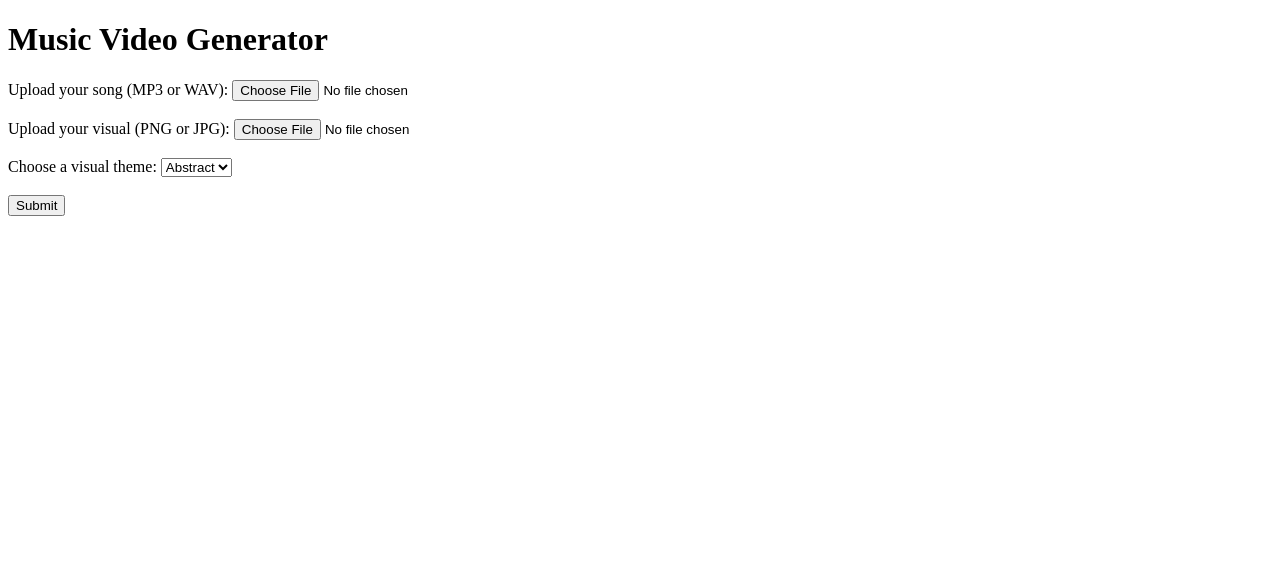
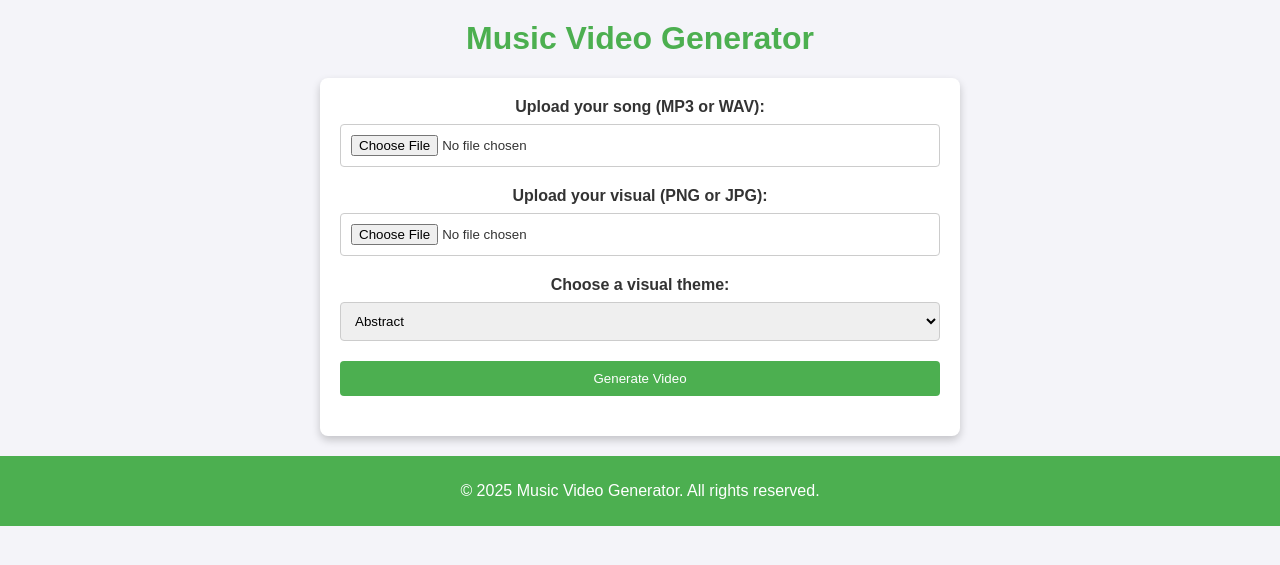
Before and after one commit to njg37/music_video_generator, a Flask app: page / in a window 1280 px wide. Shown: the top 565 px of the page. Run offline with Flask 3, Linux system fonts and the light colour scheme.

Commit message:
video generated with photo

```diff
--- a/app.py
+++ b/app.py
@@ -1,16 +1,19 @@
 from flask import Flask, request, render_template, send_from_directory
 from werkzeug.utils import secure_filename
 import os
+import matplotlib
+matplotlib.use('Agg')  # Use non-interactive backend for matplotlib
 from utils.audio_analysis import analyze_audio
 from utils.visual_effects import create_waveform_visual
 from utils.video_generator import generate_video
+from datetime import datetime
 
 app = Flask(__name__)
 
 # Configure upload folder and allowed extensions
 UPLOAD_FOLDER = 'uploads'
 OUTPUT_FOLDER = 'output'
-ALLOWED_EXTENSIONS = {'mp3', 'wav', 'm4a'}
+ALLOWED_EXTENSIONS = {'mp3', 'wav', 'm4a', 'jpg', 'jpeg', 'png', 'gif'}
 
 app.config['UPLOAD_FOLDER'] = UPLOAD_FOLDER
 app.config['OUTPUT_FOLDER'] = OUTPUT_FOLDER
@@ -26,44 +29,48 @@ def allowed_file(filename):
 @app.route('/', methods=['GET', 'POST'])
 def index():
     if request.method == 'POST':
-        # Handle music file upload
-        file = request.files.get('audio')
-        if file and allowed_file(file.filename):
-            filename = secure_filename(file.filename)
-            filepath = os.path.join(app.config['UPLOAD_FOLDER'], filename)
-            file.save(filepath)
+        audio_file = request.files.get('audio')
+        image_file = request.files.get('image')  # Optional image upload
+
+        # Validate audio file
+        if audio_file and allowed_file(audio_file.filename):
+            audio_filename = secure_filename(audio_file.filename)
+            audio_filepath = os.path.join(app.config['UPLOAD_FOLDER'], audio_filename)
+            audio_file.save(audio_filepath)
+            print(f"Audio file saved to: {audio_filepath}")
 
             try:
-                # Analyze the audio file (tempo, beats, waveform)
-                tempo, beats, waveform = analyze_audio(filepath)
+                # Analyze the audio file
+                tempo, beats, waveform = analyze_audio(audio_filepath)
+                sr = 22050  # Pass dynamically if `analyze_audio` provides it
 
-                # Create visual based on the audio
-                visual_image_path = os.path.join('assets', 'waveform.png')
-                os.makedirs('assets', exist_ok=True)  # Ensure assets directory exists
-                create_waveform_visual(waveform, 22050)
+                # Validate and handle image file
+                if image_file and allowed_file(image_file.filename):
+                    image_filename = secure_filename(image_file.filename)
+                    visual_image_path = os.path.join(app.config['UPLOAD_FOLDER'], image_filename)
+                    image_file.save(visual_image_path)
+                    print(f"Uploaded image saved to: {visual_image_path}")
+                else:
+                    visual_image_path = os.path.join('assets', 'waveform.png')
+                    create_waveform_visual(waveform, sr, output_path=visual_image_path)
+                    print(f"Generated waveform image saved to: {visual_image_path}")
 
-                # Generate video with audio and visual
-                video_filename = 'music_video.mp4'
+                # Generate video
+                video_filename = f"music_video_{datetime.now().strftime('%Y%m%d_%H%M%S')}.mp4"
                 video_output = os.path.join(app.config['OUTPUT_FOLDER'], video_filename)
-                generate_video(filepath, visual_image_path, video_output)
+                generate_video(audio_filepath, visual_image_path, video_output)
+                print(f"Generated video saved to: {video_output}")
 
-                # Debugging: Check paths
-                print("Output folder absolute path:", os.path.abspath(app.config['OUTPUT_FOLDER']))
-                print("Generated video file path:", video_output)
-
-                # Ensure the file exists before returning the download link
                 if os.path.exists(video_output):
                     return f"Video generated successfully! You can download it from <a href='/download/{video_filename}'>here</a>."
                 else:
                     return "Error: Video file not generated. Please check the logs."
 
             except Exception as e:
-                # Handle any exceptions and log errors
                 print(f"Error during processing: {e}")
                 return "An error occurred during video generation. Please try again."
-
         else:
-            return "Invalid file type. Please upload a .mp3, .wav, or .m4a file."
+            return "Invalid file type. Please upload a .mp3, .wav, .m4a, or a valid image file."
 
     return render_template('index.html')
 
--- a/templates/index.html
+++ b/templates/index.html
@@ -4,24 +4,87 @@
     <meta charset="UTF-8">
     <meta name="viewport" content="width=device-width, initial-scale=1.0">
     <title>Music Video Generator</title>
+    <style>
+        body {
+            font-family: Arial, sans-serif;
+            margin: 0;
+            padding: 0;
+            background-color: #f4f4f9;
+            color: #333;
+            text-align: center;
+        }
+
+        h1 {
+            margin-top: 20px;
+            color: #4CAF50;
+        }
+
+        form {
+            margin: 20px auto;
+            padding: 20px;
+            width: 90%;
+            max-width: 600px;
+            background: #fff;
+            box-shadow: 0 4px 8px rgba(0, 0, 0, 0.2);
+            border-radius: 8px;
+        }
+
+        label {
+            display: block;
+            margin-bottom: 8px;
+            font-weight: bold;
+        }
+
+        input[type="file"], select, button {
+            width: 100%;
+            padding: 10px;
+            margin-bottom: 20px;
+            border: 1px solid #ccc;
+            border-radius: 4px;
+            box-sizing: border-box;
+        }
+
+        button {
+            background-color: #4CAF50;
+            color: white;
+            border: none;
+            cursor: pointer;
+            transition: background-color 0.3s ease;
+        }
+
+        button:hover {
+            background-color: #45a049;
+        }
+
+        footer {
+            margin-top: 20px;
+            padding: 10px;
+            background: #4CAF50;
+            color: white;
+        }
+    </style>
 </head>
 <body>
     <h1>Music Video Generator</h1>
     <form action="/" method="POST" enctype="multipart/form-data">
         <label for="music">Upload your song (MP3 or WAV):</label>
-        <input type="file" id="music" name="audio" accept=".mp3,.wav" required><br><br>
+        <input type="file" id="music" name="audio" accept=".mp3,.wav" required>
 
         <label for="image">Upload your visual (PNG or JPG):</label>
-        <input type="file" id="image" name="image" accept=".png,.jpg" required><br><br>
+        <input type="file" id="image" name="image" accept=".png,.jpg" required>
 
         <label for="theme">Choose a visual theme:</label>
         <select id="theme" name="theme" required>
             <option value="abstract">Abstract</option>
             <option value="nature">Nature</option>
             <option value="retro">Retro</option>
-        </select><br><br>
+        </select>
 
-        <button type="submit">Submit</button>
+        <button type="submit">Generate Video</button>
     </form>
+
+    <footer>
+        <p>&copy; 2025 Music Video Generator. All rights reserved.</p>
+    </footer>
 </body>
 </html>
```
Also changed, not shown: utils/video_generator.py (+7 -20 lines), utils/visual_effects.py (+18 -8 lines).
